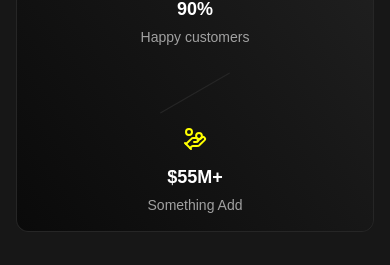
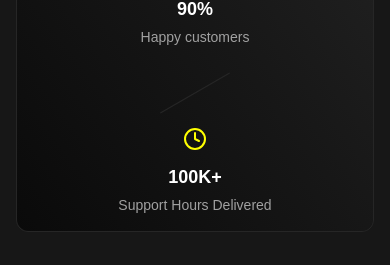
Before and after one commit to xmerge-org/technogen, a Next.js app: page / in a window 390 px wide. Shown: the part 3900-4165 px from the top of the page. Built offline with nearby package versions, Linux system fonts and the light colour scheme.

Commit message:
Changed support hrs

```diff
--- a/src/app/page.tsx
+++ b/src/app/page.tsx
@@ -11,7 +11,7 @@ import VoiceNonVoiceServices from "@/components/voiceNonVoiceServices";
 import OurPolicies from "@/components/ourPolicies";
 import OurApproach from "@/components/ourApproach";
 import LeadershipSection from "@/components/leadershipSection";
-import { FileBadge } from "lucide-react";
+import { Clock, FileBadge } from "lucide-react";
 
 export default function Home() {
   return (
@@ -124,30 +124,13 @@ export default function Home() {
                       </div>
                     </div>
                     <div className="relative text-center first:before:hidden before:absolute before:-top-full sm:before:top-1/2 before:start-1/2 sm:before:-start-6 before:w-px before:h-20 before:bg-neutral-800 before:rotate-[60deg] sm:before:rotate-12 before:transform sm:before:-translate-y-1/2 before:-translate-x-1/2 sm:before:-translate-x-0 before:mt-3.5 sm:before:mt-0">
-                      <svg
-                        className="shrink-0 size-6 sm:size-8 text-[#ff0] mx-auto"
-                        xmlns="http://www.w3.org/2000/svg"
-                        width="24"
-                        height="24"
-                        viewBox="0 0 24 24"
-                        fill="none"
-                        stroke="currentColor"
-                        strokeWidth="2"
-                        strokeLinecap="round"
-                        strokeLinejoin="round"
-                      >
-                        <path d="M11 15h2a2 2 0 1 0 0-4h-3c-.6 0-1.1.2-1.4.6L3 17" />
-                        <path d="m7 21 1.6-1.4c.3-.4.8-.6 1.4-.6h4c1.1 0 2.1-.4 2.8-1.2l4.6-4.4a2 2 0 0 0-2.75-2.91l-4.2 3.9" />
-                        <path d="m2 16 6 6" />
-                        <circle cx="16" cy="9" r="2.9" />
-                        <circle cx="6" cy="5" r="3" />
-                      </svg>
+                      <Clock className="shrink-0 size-6 sm:size-8 text-[#ff0] mx-auto" />
                       <div className="mt-3 sm:mt-5">
                         <h3 className="text-lg sm:text-3xl font-semibold text-white">
-                          $55M+
+                          100K+
                         </h3>
                         <p className="mt-1 text-sm sm:text-base text-neutral-400">
-                          Something Add
+                          Support Hours Delivered
                         </p>
                       </div>
                     </div>
```
